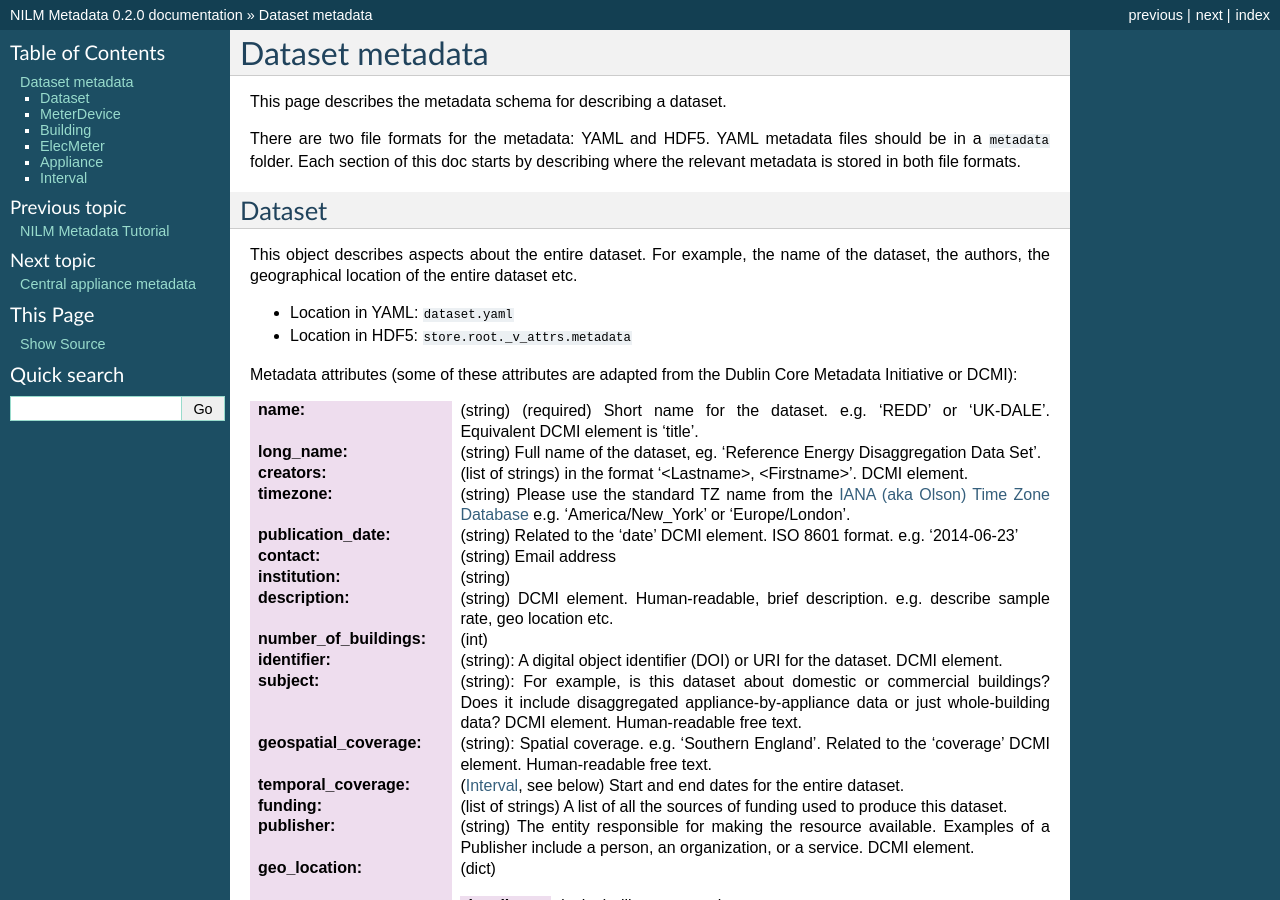
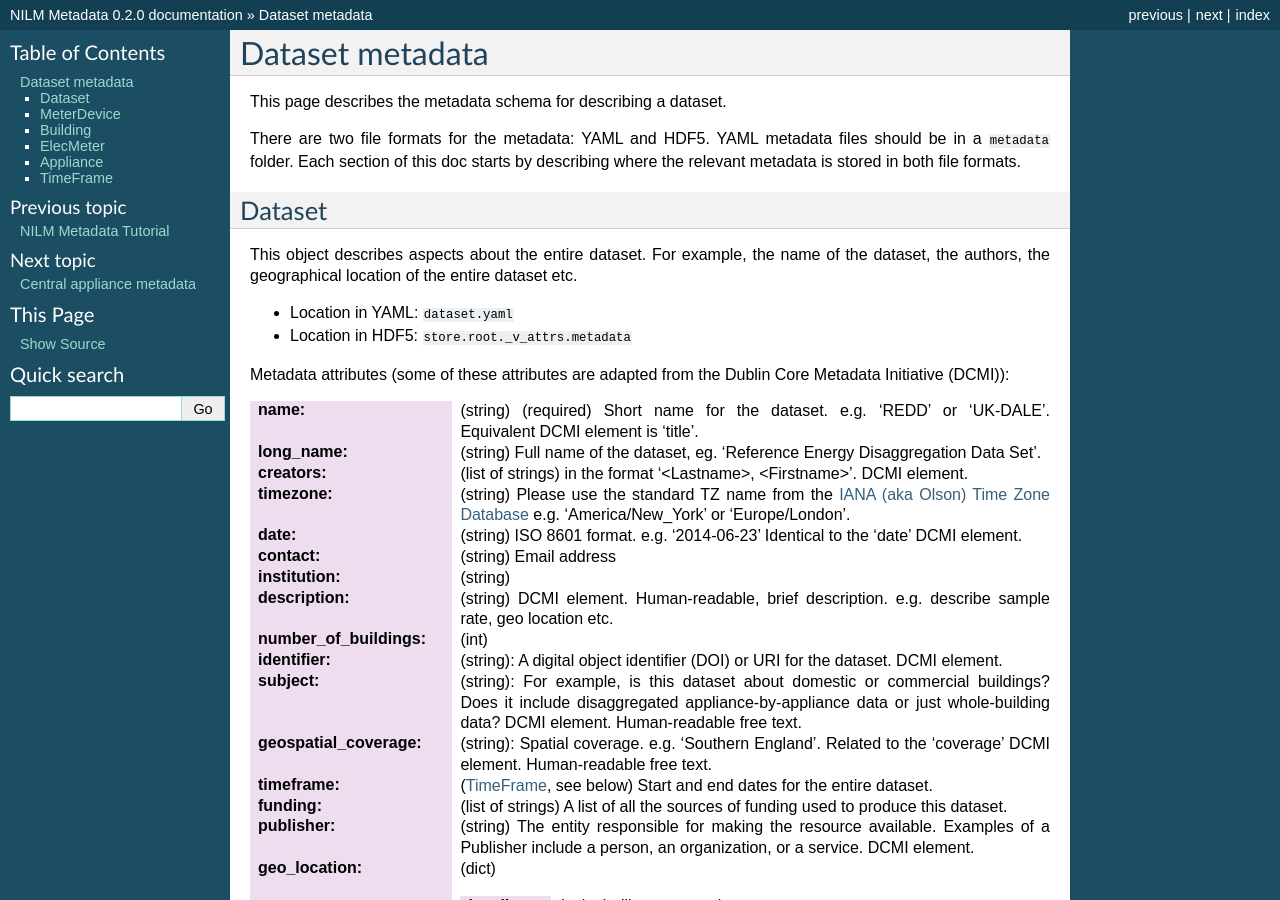
Before and after one commit to nilmtk/nilm_metadata, a Sphinx documentation site: the page built from docs/source/dataset_metadata.rst, in a window 1280 px wide and 900 px high. Built offline with Sphinx 7.4.7, drawn with Linux system fonts in a browser that asks for light colours; some of the changed text lies outside the part shown.

Commit message:
some small tweaks

```diff
--- a/docs/source/dataset_metadata.rst
+++ b/docs/source/dataset_metadata.rst
@@ -22,7 +22,7 @@
 * Location in HDF5: ``store.root._v_attrs.metadata``
 
 Metadata attributes (some of these attributes are adapted from the
-Dublin Core Metadata Initiative or DCMI):
+Dublin Core Metadata Initiative (DCMI)):
 
 :name: (string) (required) Short name for the dataset.  e.g. 'REDD' or
        'UK-DALE'.  Equivalent DCMI element is 'title'.
@@ -34,8 +34,8 @@
            (aka Olson) Time Zone Database
            <http://en.wikipedia.org/wiki/List_of_tz_database_time_zones>`_
            e.g. 'America/New_York' or 'Europe/London'.
-:publication_date: (string) Related to the 'date' DCMI element.  ISO
-                   8601 format.  e.g. '2014-06-23'
+:date: (string) ISO 8601 format. e.g. '2014-06-23' Identical to the
+       'date' DCMI element.
 :contact: (string) Email address
 :institution: (string)
 :description: (string) DCMI element.  Human-readable, brief
@@ -50,7 +50,7 @@
 :geospatial_coverage: (string): Spatial coverage.  e.g. 'Southern
                       England'. Related to the 'coverage' DCMI
                       element.  Human-readable free text.
-:temporal_coverage: (`Interval`_, see below) Start and end dates for
+:timeframe: (`TimeFrame`_, see below) Start and end dates for
                     the entire dataset.
 :funding: (list of strings) A list of all the sources of funding used
           to produce this dataset.
@@ -65,14 +65,12 @@
              <http://en.wikipedia.org/wiki/ISO_3166-1_alpha-2>`_. e.g. 'GB' or 'US'.
    :latitude: (number)
    :longitude: (number)
-
 :rights_list: (list of dicts) License(s) under which this dataset is
               released.  Related to the 'rights' DCMI element.
               Each element has these attributes:
 
    :uri: (string) License URI
    :name: (string) License name
-
 :description_of_subjects: (string) A brief description of how subjects
                           were recruited.  Are they all PhD students,
                           for example?  Were they incentivised to
@@ -172,8 +170,8 @@
    :description: (string)
    :floor: (int) Ground floor is floor 0.
 :n_occupants: (int) Mode number of occupants.
-:temporal_coverage: (`Interval`_, see below)
-:periods_unoccupied: (list of `Interval` objects, see below) Periods when this
+:timeframe: (`TimeFrame`_, see below)
+:periods_unoccupied: (list of `TimeFrame` objects, see below) Periods when this
                      building was empty for more than a day
                      (e.g. holidays)
 :construction_year: (int) Four-digit calendar year of construction.
@@ -189,7 +187,7 @@
 
 * geo_location
 * timezone
-* temporal_coverage
+* timeframe
 
 .. _elec-meter-schema:
 
@@ -212,6 +210,7 @@
 :site_meter: (boolean): required and set to True if this is a site
              meter (i.e. furthest upstream meter) otherwise not
              required.
+:timeframe: (`TimeFrame`_ object)
 
 .. _ElecMeter-room:
 
@@ -241,8 +240,10 @@
 
 :statistics: (dict):
 
-   :good_sections: (list of `Interval`_ objects)
-   :contiguous_sections: (list of `Interval`_ objects)
+   :timeframe: (`TimeFrame`_ object) (required) The timeframe
+               over which these statistics were calculated.
+   :good_sections: (list of `TimeFrame`_ objects)
+   :contiguous_sections: (list of `TimeFrame`_ objects)
    :energy: (dict) kWh
 
       :active: (number)
@@ -301,7 +302,7 @@
 :model: (string)
 :manufacturer: (string)
 :original_name: (string)
-:dates_active: (list of `Interval`_ objects, see below) Can be used to specify
+:dates_active: (list of `TimeFrame`_ objects, see below) Can be used to specify
                a change in appliance over time (for example if one
                appliance is replaced with another).
 :year_of_purchase: (int) Four-digit year.
@@ -322,9 +323,9 @@
 true`` which prevents the system from merging categories from the
 component into the container appliance.
 
-.. _interval-schema:
+.. _timeframe-schema:
 
-Interval
+TimeFrame
 ---------
 
 Represent an arbitrary time frame.  If either start or end is absent
```
